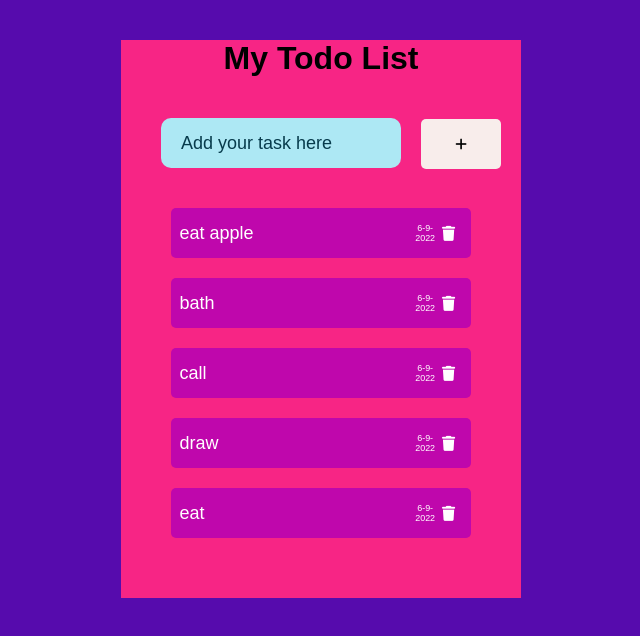
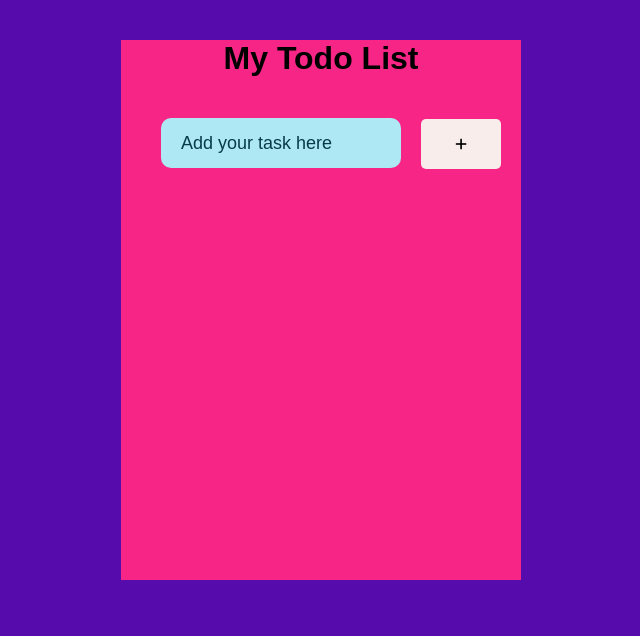
Before and after one commit to OmBharti999/TodoList, a React (Create React App) app: page / in a window 1280 px wide. Shown: the top 636 px of the page, without its empty margins (319-959 px from the left). Built offline with nearby package versions, Linux system fonts and the light colour scheme.

Commit message:
Update App.js

```diff
--- a/src/App.js
+++ b/src/App.js
@@ -1,9 +1,14 @@
 import "./styles.css";
 import List from "./components/List";
-import { useState } from "react";
+import { useState, useEffect } from "react";
 
+const getDate = () => {
+  let data = localStorage.getItem("WorkList");
+  console.log(data);
+  return data ? JSON.parse(data) : [];
+};
 export default function App() {
-  const [arr, setarr] = useState(["eat apple", "bath", "call", "draw", "eat"]);
+  const [arr, setarr] = useState(getDate());
   const [item, seti] = useState("");
 
   const changeHandle = (e) => {
@@ -31,6 +36,10 @@ export default function App() {
     setarr([...newArr]);
   };
 
+  useEffect(() => {
+    localStorage.setItem("WorkList", JSON.stringify(arr));
+  }, [arr]);
+
   return (
     <div className="App">
       <h1 style={{ marginTop: "15px" }}>My Todo List</h1>
```
